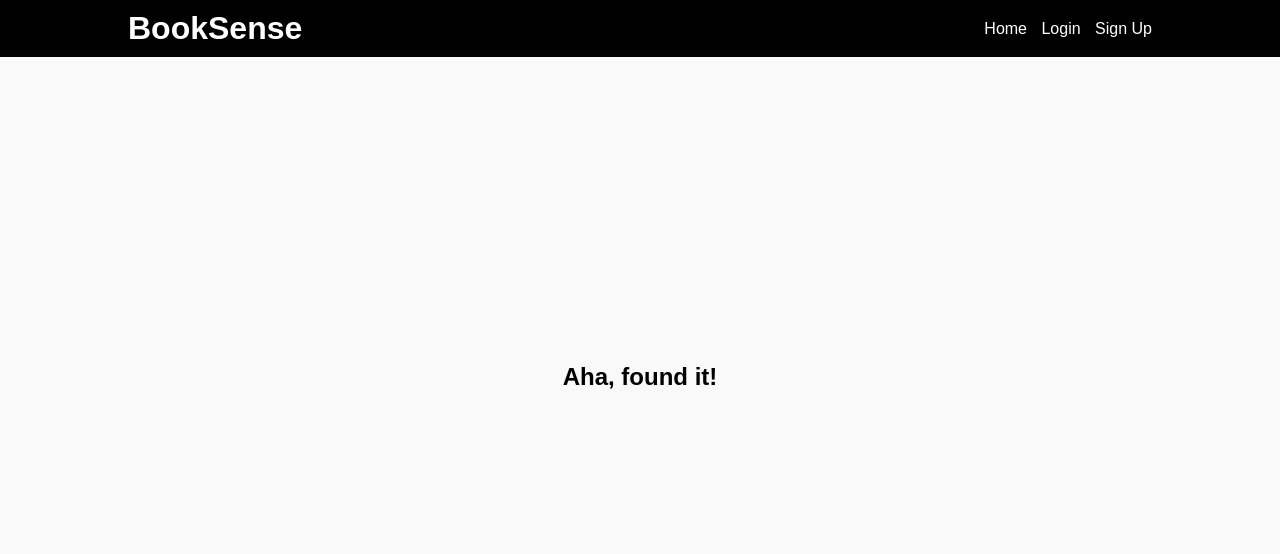
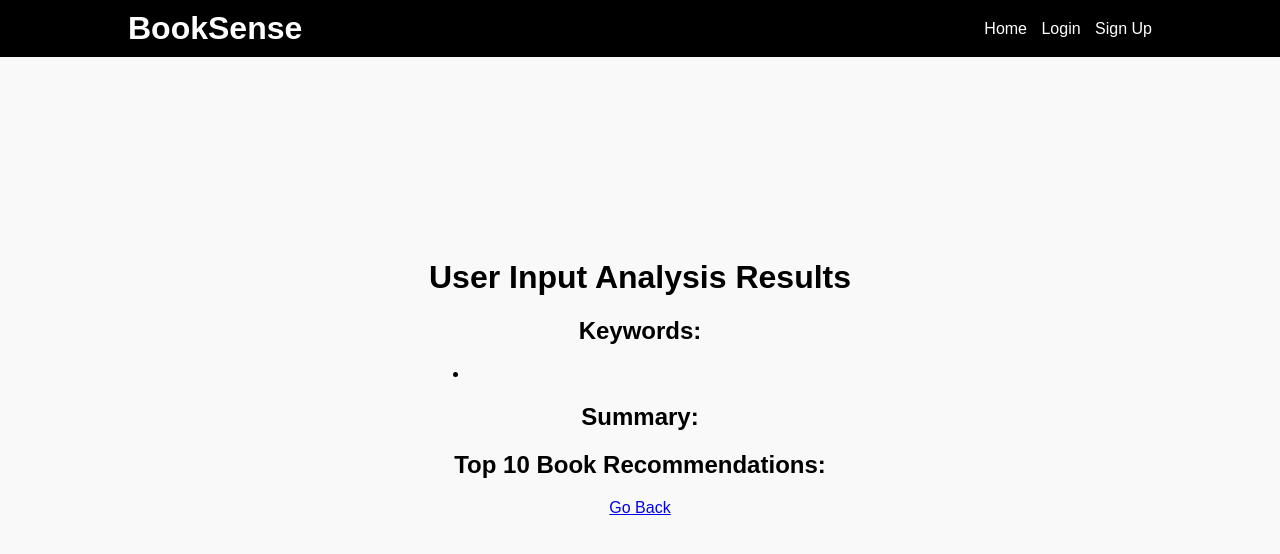
Before and after one commit to Ellen319/AI-Driven-Book-Recommendation-Web, a Flask app: page /results in a window 1280 px wide. Shown: the top 554 px of the page. Run offline with Flask 3, Linux system fonts and the light colour scheme; parts of the project's set-up code (start-up, migrations or seed data) failed here and were passed over.

Commit message:
Update results.html

```diff
--- a/templates/results.html
+++ b/templates/results.html
@@ -3,16 +3,48 @@
 <head>
     <meta charset="UTF-8">
     <meta name="viewport" content="width=device-width, initial-scale=1.0">
-    <link rel="stylesheet" href="styles.css">
-    <title>Results - BookSense</title>
+    <title>BookSense - Recommendations</title>
+    <link rel="stylesheet" href="{{ url_for('static', filename='styles.css') }}">
 </head>
 <body>
     {% extends "base.html" %}
     {% block content %}
     <main>
-        <div class="results-container">
-            <h2>Aha, found it!</h2>
-            <!-- Results will be displayed here -->
+        <div class="centered-container">
+            <h1>User Input Analysis Results</h1>
+            <h2><strong>Keywords:</strong></h2>
+            <ul>
+                {% for keyword in keywords.split(', ') %}
+                    <li>{{ keyword }}</li>
+                {% endfor %}
+            </ul>
+            <h2><strong>Summary:</strong></h2>
+            <p>{{ summary }}</p>
+
+            <h2>Top 10 Book Recommendations:</h2>
+            <div class="product-card-grid">
+                {% for book in books %}
+                    <div class="product-card">
+                        <figure>
+                            <img src="{{ book.coverImg }}" alt="Book Image">
+                        </figure>
+                        <header>
+                            <a href="/book/{{ book.bookId }}" class="stretched-link">{{ book.title }}</a>
+                            <div class="author-rating">
+                                <a href="#" class="author-link">{{ book.author }}</a>
+                                <div class="rating">
+                                    <span class="icon icon-solid-star"></span> {{ book.rating }}
+                                    <a href="/book/{{ book.bookId }}" class="details-link">View Details</a>
+                                </div>
+                            </div>
+                        </header>
+                        <footer>
+                            <a href="https://www.goodreads.com/book/show/{{ book.bookId }}" class="check-goodreads" target="_blank" rel="noopener noreferrer">Check on Goodreads</a>
+                        </footer>
+                    </div>
+                {% endfor %}
+            </div>
+            <a href="/">Go Back</a>
         </div>
     </main>
     {% endblock %}
```
